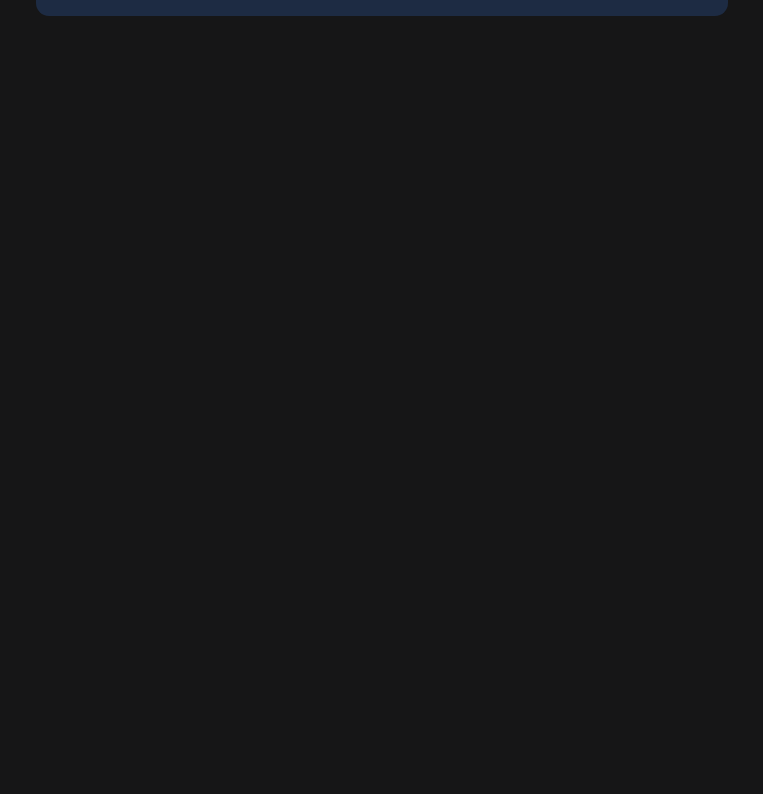
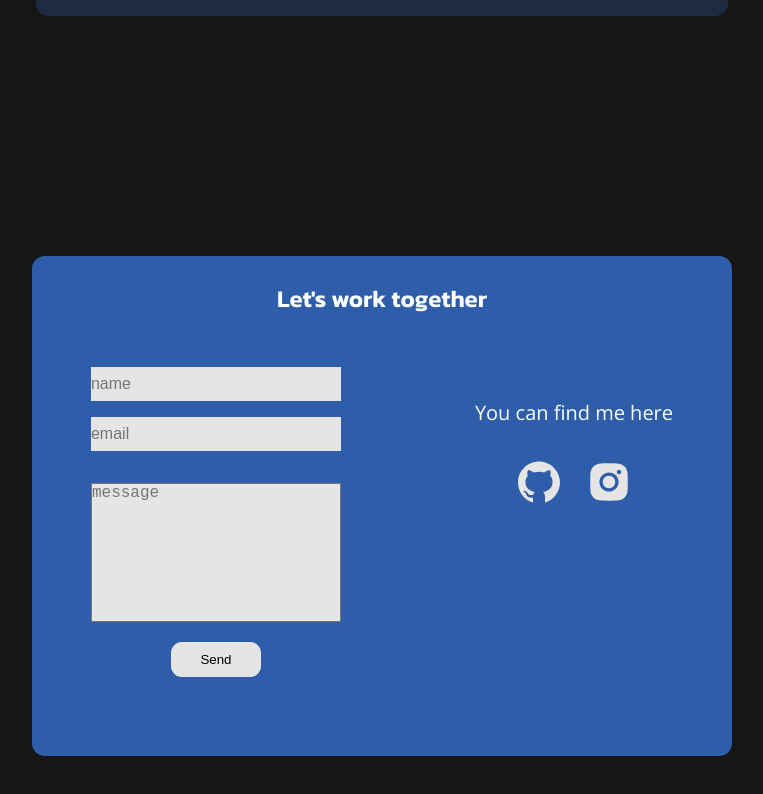
Before and after one commit to vajkke/Portfolio, a React (Create React App) app: page / in a window 1280 px wide. Shown: the part 2736-3530 px from the top of the page, without its empty margins (258-1021 px from the left). Before the commit the page ends 2912 px from the top, so only its background shows below. Built offline with nearby package versions, Linux system fonts and the light colour scheme.

Commit message:
added contact section

```diff
--- a/package.json
+++ b/package.json
@@ -3,6 +3,7 @@
   "version": "0.1.0",
   "private": true,
   "dependencies": {
+    "@emailjs/browser": "^3.10.0",
     "@testing-library/jest-dom": "^5.16.5",
     "@testing-library/react": "^13.4.0",
     "@testing-library/user-event": "^13.5.0",
--- a/src/App.js
+++ b/src/App.js
@@ -3,6 +3,7 @@ import Intro from "./portfolio/Intro/Intro";
 import About from "./portfolio/About/About";
 import Abilities from "./portfolio/Abilities/Abilities";
 import Projects from "./portfolio/Projects/Projects";
+import Contact from "./portfolio/Contact/Contact";
 
 const App = () => {
   return (
@@ -11,6 +12,7 @@ const App = () => {
       <About></About>
       <Abilities></Abilities>
       <Projects></Projects>
+      <Contact></Contact>
     </div>
   );
 };
--- /dev/null
+++ b/src/portfolio/Contact/Contact.css
@@ -0,0 +1,106 @@
+@import url("https://fonts.googleapis.com/css2?family=Kanit:wght@300;500&display=swap");
+@import url("https://fonts.googleapis.com/css2?family=Open+Sans&family=Rajdhani:wght@700&display=swap");
+
+.contact-section {
+  margin-top: 15rem;
+  display: flex;
+  align-items: center;
+  justify-content: center;
+  flex-direction: column;
+  padding-bottom: 7rem;
+}
+
+.contact-heading {
+  margin-bottom: 2rem;
+  position: absolute;
+  top: 5%;
+  font-family: "Kanit", sans-serif;
+}
+
+.contact--container {
+  width: 90%;
+  max-width: 700px;
+  height: 500px;
+  background-color: #2e5eaa;
+  display: flex;
+  align-items: center;
+  flex-direction: column;
+  justify-content: center;
+  padding: 2rem;
+  position: relative;
+  border-radius: 13px;
+}
+
+.form-and-social {
+  display: flex;
+  justify-content: space-around;
+  align-items: flex-start;
+  margin-top: 2rem;
+  width: 100%;
+}
+
+form {
+  display: flex;
+  flex-direction: column;
+  align-items: center;
+  margin-right: 3rem;
+}
+
+#name,
+#email {
+  margin-bottom: 1rem;
+  padding: 0.5rem 0;
+  font-size: 1rem;
+  border: none;
+  width: 250px;
+  background-color: #e5e5e5;
+}
+
+#body {
+  margin-top: 1rem;
+  font-size: 1rem;
+  width: 250px;
+  height: 139px;
+  background-color: #e5e5e5;
+  resize: none;
+}
+
+.submit-btn {
+  width: 90px;
+  height: 35px;
+  border-radius: 11px;
+  border: none;
+  background-color: #e5e5e5;
+  margin-top: 1rem;
+  cursor: pointer;
+}
+
+.submit-btn:active {
+  background-color: #1d2b43;
+  color: #e5e5e5;
+}
+
+.social-media--container {
+  display: flex;
+  flex-direction: column;
+  align-items: center;
+  margin-left: 2rem;
+  margin-top: 2rem;
+}
+
+.social-media--heading {
+  margin-bottom: 2rem;
+  font-family: "Open Sans", sans-serif;
+  font-size: 20px;
+  font-weight: 400;
+}
+
+.social-media--icon {
+  color: #e5e5e5;
+  font-size: 3rem;
+  margin: 0 0.7rem;
+}
+
+.social-media--icon:hover {
+  opacity: 70%;
+}
--- /dev/null
+++ b/src/portfolio/Contact/Contact.js
@@ -0,0 +1,89 @@
+import "./Contact.css";
+
+import { useRef } from "react";
+
+import { AiFillGithub, AiFillInstagram } from "react-icons/ai";
+
+import emailjs from "@emailjs/browser";
+
+const Contact = () => {
+  const form = useRef();
+
+  const sendEmail = (e) => {
+    e.preventDefault();
+
+    emailjs
+      .sendForm(
+        "service_l2l6lib",
+        "template_zzl301i",
+        form.current,
+        "jxpjXLifLEOdTy9lN"
+      )
+      .then(
+        (result) => {
+          console.log(result.text);
+        },
+        (error) => {
+          console.log(error.text);
+        }
+      );
+    e.target.reset();
+  };
+
+  return (
+    <section className="contact-section">
+      <div className="contact--container">
+        <h1 className="contact-heading">Let's work together</h1>
+        <div className="form-and-social">
+          <div className="email-form--container">
+            <form ref={form} onSubmit={sendEmail}>
+              <div>
+                <input
+                  type="text"
+                  id="name"
+                  placeholder="name"
+                  required
+                  name="user_name"
+                />
+              </div>
+              <div>
+                <input
+                  type="email"
+                  id="email"
+                  placeholder="email"
+                  required
+                  name="user_email"
+                />
+              </div>
+              <div>
+                <textarea
+                  id="body"
+                  placeholder="message"
+                  required
+                  name="message"
+                />
+              </div>
+              <button type="submit" className="submit-btn">
+                Send
+              </button>
+            </form>
+          </div>
+
+          <div className="social-media--container">
+            <h1 className="social-media--heading">You can find me here</h1>
+            <ul className="social-media--icons">
+              <a href="https://github.com/vajkke" target="_blank">
+                <AiFillGithub className="social-media--icon" />
+              </a>
+              <a href="https://www.instagram.com/vajke__/" target="_blank">
+                <AiFillInstagram className="social-media--icon" />
+              </a>
+            </ul>
+          </div>
+        </div>
+      </div>
+    </section>
+  );
+};
+
+export default Contact;
```
Also changed, not shown: 2 other files (tests, documents, lock files or other folders).
